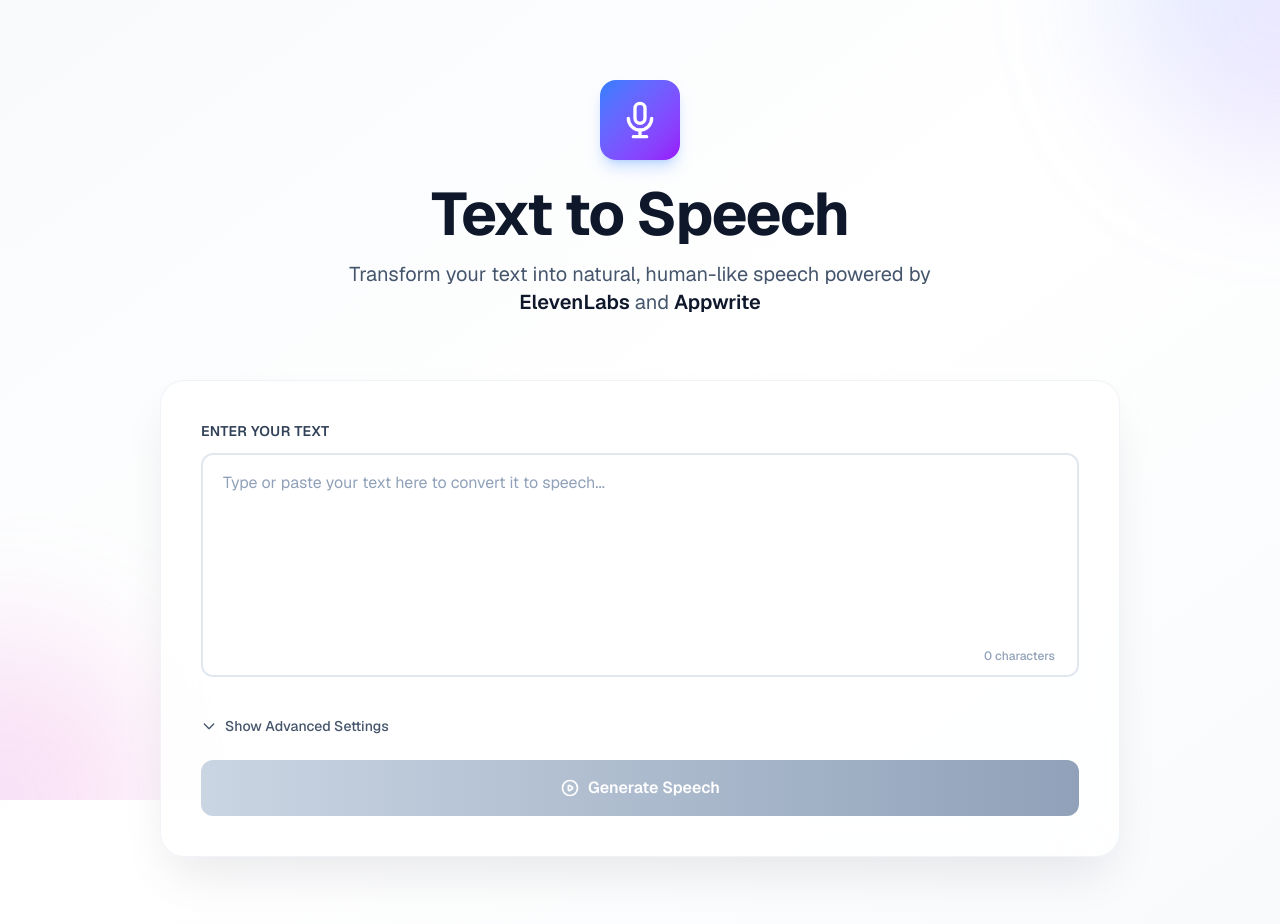
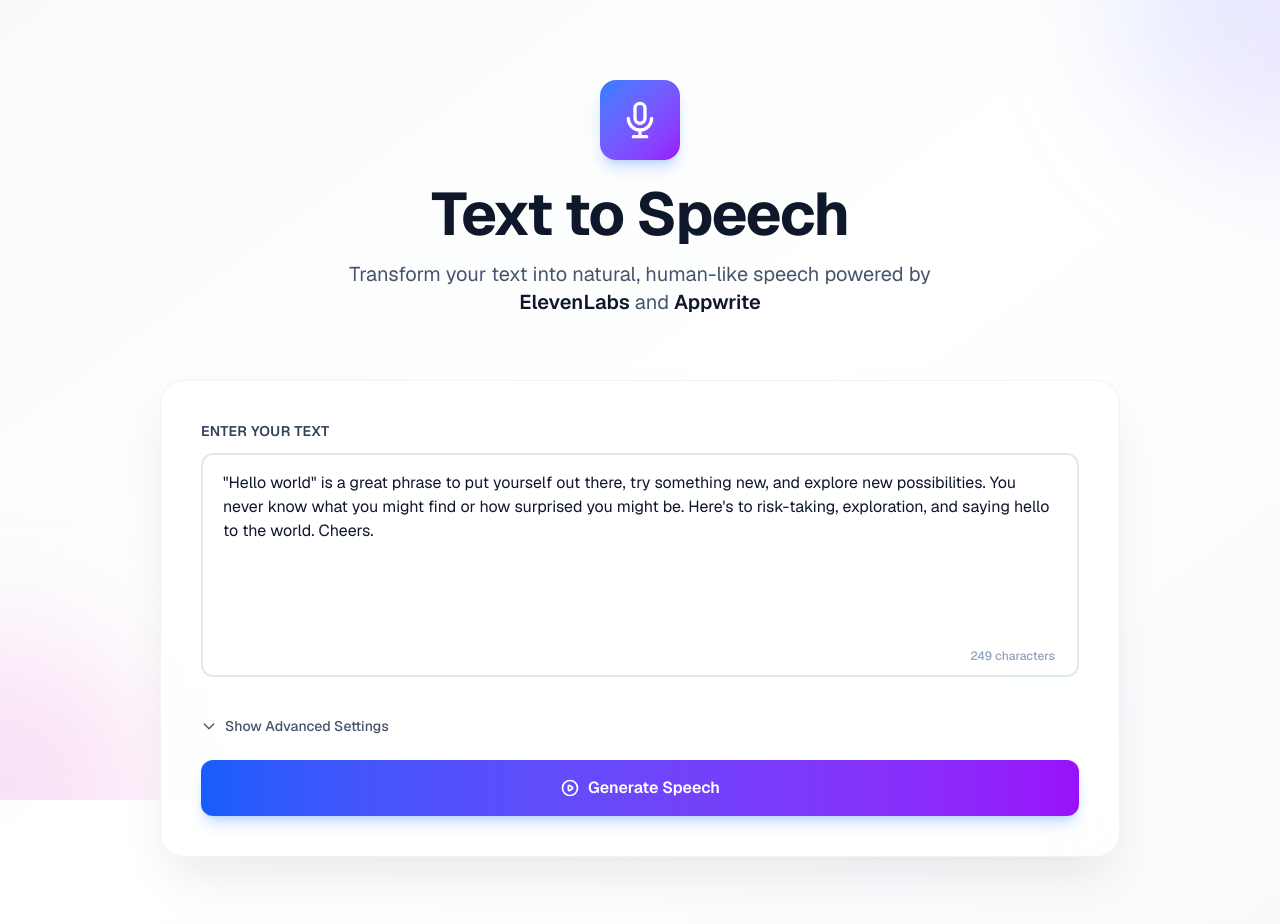
Before and after one commit to adityaoberai/elevenlabs-text-to-speech, a Next.js app: page / in a window 1280 px wide. Shown: the top 924 px of the page. Built offline with nearby package versions, Linux system fonts and the light colour scheme.

Commit message:
add default starter text

```diff
--- a/app/page.tsx
+++ b/app/page.tsx
@@ -12,7 +12,7 @@
 }
 
 export default function Home() {
-  const [text, setText] = useState('');
+  const [text, setText] = useState('"Hello world" is a great phrase to put yourself out there, try something new, and explore new possibilities. You never know what you might find or how surprised you might be. Here\'s to risk-taking, exploration, and saying hello to the world. Cheers.');
   const [loading, setLoading] = useState(false);
   const [audioUrl, setAudioUrl] = useState<string | null>(null);
   const [error, setError] = useState<string | null>(null);
```
